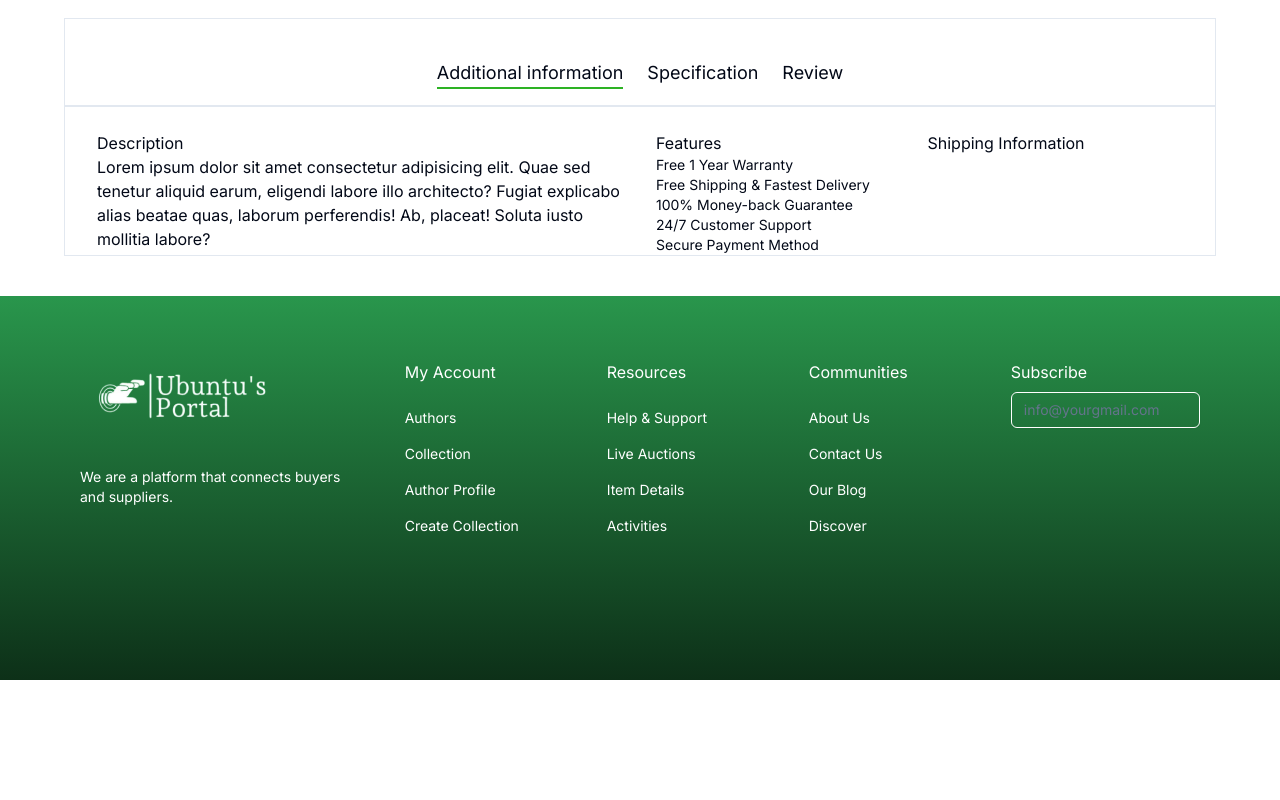
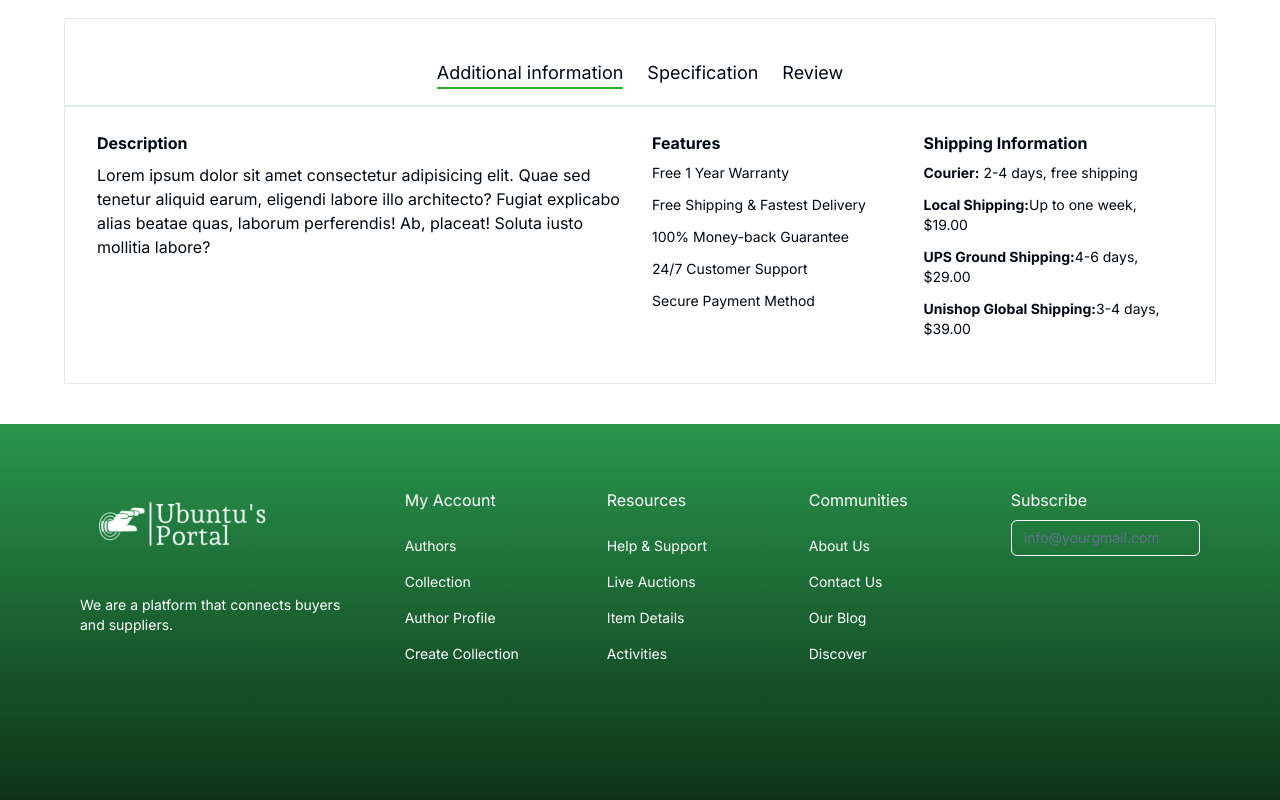
Before and after one commit to ubuntuportal/ubuntu_portal, a Next.js app in the folder ubuntu_portal_frontend/: page /home/products-listing/1 in a window 1280 px wide. Shown: the part 792-1592 px from the top of the page. Before the commit the page ends 1472 px from the top, so only its background shows below. Built offline with nearby package versions, Linux system fonts and the light colour scheme.

Commit message:
additional information

```diff
--- a/ubuntu_portal_frontend/app/home/products-listing/[productId]/page.tsx
+++ b/ubuntu_portal_frontend/app/home/products-listing/[productId]/page.tsx
@@ -97,7 +97,7 @@ function Tabs() {
         </TabButton>
       </div>
 
-      <div className="inspiration-content">
+      <div className=" inspiration-content">
         {activeTab === 0 && <AdditionalTab />}
         {/* {activeTab === 1 && <DestinationOutdoorAdventure />}
         {activeTab === 2 && <MountainCabins />}
@@ -132,9 +132,9 @@ function TabButton({
 
 function AdditionalTab() {
   return (
-    <div className="flex gap-4 justify-center px-8">
+    <div className="flex gap-3 justify-center px-8 pb-9">
       <div className="basis-1/2">
-        <h1>Description</h1>
+        <h1 className="font-bold mb-2">Description</h1>
         <p>
           Lorem ipsum dolor sit amet consectetur adipisicing elit. Quae sed
           tenetur aliquid earum, eligendi labore illo architecto? Fugiat
@@ -143,8 +143,8 @@ function AdditionalTab() {
         </p>
       </div>
       <div className="flex-1">
-        <h1>Features</h1>
-        <div className="text-sm">
+        <h1 className="font-bold mb-2">Features</h1>
+        <div className="text-sm flex flex-col gap-3 ">
           <p>
             <span></span> Free 1 Year Warranty
           </p>
@@ -166,8 +166,28 @@ function AdditionalTab() {
           </p>
         </div>
       </div>
-      <div className="flex-1">
-        <h1>Shipping Information</h1>
+      <div className="flex-1 mb-2">
+        <h1 className="font-bold mb-2">Shipping Information</h1>
+        <div className="text-sm flex flex-col gap-3">
+          <p>
+            <span className="font-bold">Courier:</span> 2-4 days, free shipping{" "}
+          </p>
+
+          <p>
+            <span className="font-bold">Local Shipping:</span>Up to one week,
+            $19.00
+          </p>
+
+          <p>
+            <span className="font-bold">UPS Ground Shipping:</span>4-6 days,
+            $29.00
+          </p>
+
+          <p>
+            <span className="font-bold">Unishop Global Shipping:</span>3-4 days,
+            $39.00
+          </p>
+        </div>
       </div>
     </div>
   );
```
